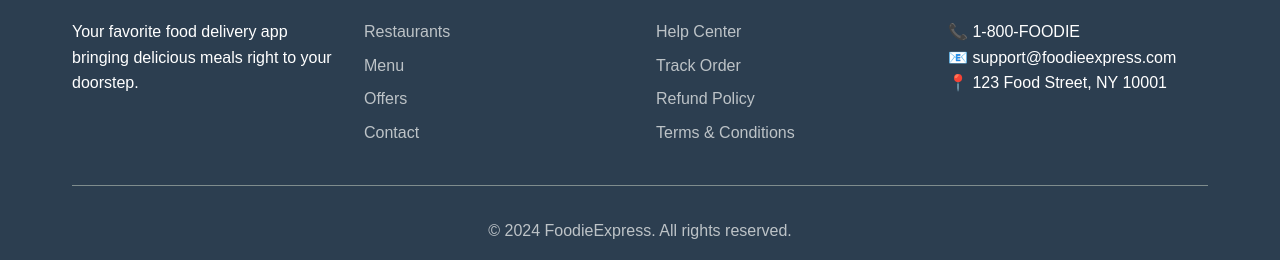
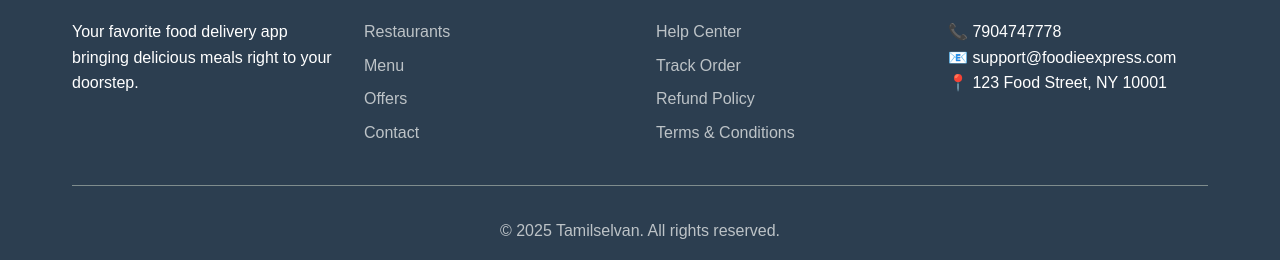
Before and after one commit to Tamilselvan1427/FoodieExpress, a plain HTML site: page index.html in a window 1280 px wide. Shown: the part 3272-3532 px from the top of the page. Drawn offline with Linux system fonts and the light colour scheme.

Commit message:
Restore index.html with original content

```diff
--- a/index.html
+++ b/index.html
@@ -300,13 +300,13 @@
           </div>
           <div class="footer-section">
             <h3>Contact Info</h3>
-            <p>📞 1-800-FOODIE</p>
+            <p>📞 7904747778</p>
             <p>📧 support@foodieexpress.com</p>
             <p>📍 123 Food Street, NY 10001</p>
           </div>
         </div>
         <div class="footer-bottom">
-          <p>&copy; 2024 FoodieExpress. All rights reserved.</p>
+          <p>&copy; 2025 Tamilselvan. All rights reserved.</p>
         </div>
       </div>
     </footer>
```
